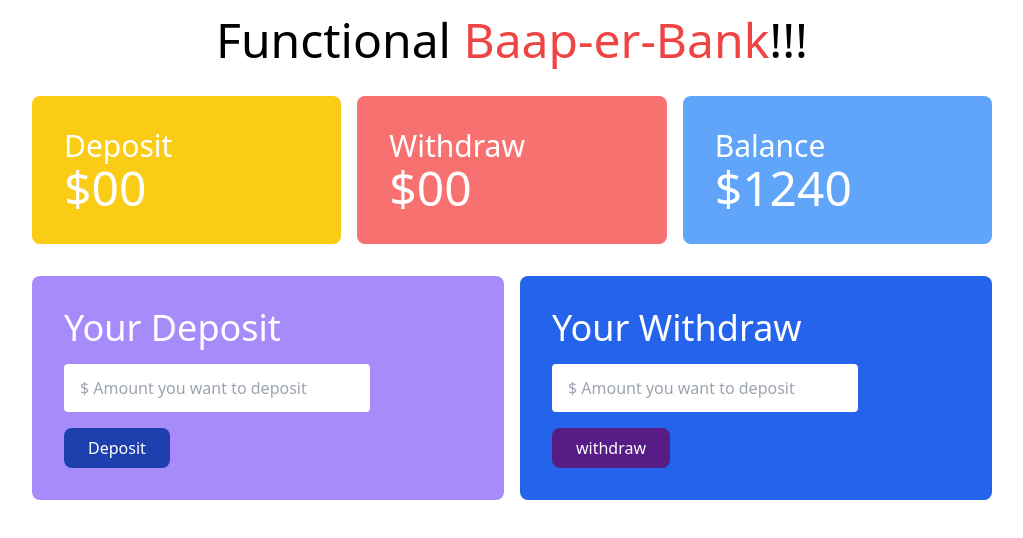
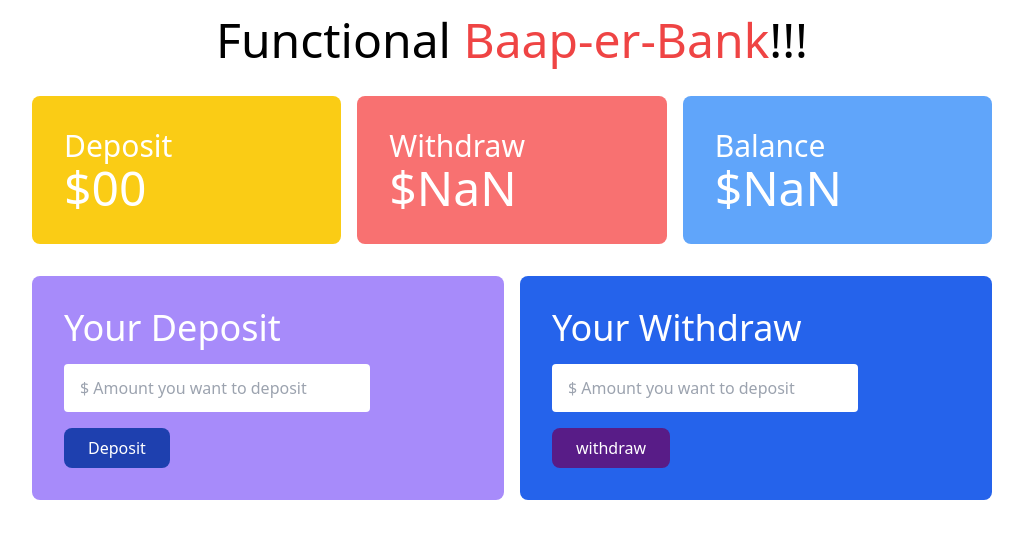
Before and after one commit to shafrinahamed97/baperr-bank-recap, a plain HTML site: page index.html in a window 1280 px wide. Both pictures are taken after a click on the button "withdraw". Shown: the whole page, without its empty margins (128-1151 px from the left). Drawn offline with nearby package versions, Linux system fonts and the light colour scheme.

Commit message:
finished withdraw section

```diff
--- a/index.html
+++ b/index.html
@@ -21,7 +21,7 @@
 
                 </div>
                 <div class="bg-red-400 p-8 rounded-lg"> <h4 class="text-3xl">Withdraw</h4>
-                    <h2 class="text-5xl font-medium">$<span id="withdraw-total"></span>00 </h2>
+                    <h2 class="text-5xl font-medium">$<span id="withdraw-total">00 </span></h2>
 
                 </div>
                 <div class="bg-blue-400 p-8 rounded-lg"> <h4 class="text-3xl">Balance</h4>
@@ -41,7 +41,7 @@
                 </div>
                 <div class="bg-blue-600 p-8 rounded-lg">
                     <h3 class="text-4xl text-white mb-4">Your Withdraw</h3>
-                    <input class="w-3/4 px-4 py-3 rounded block" type="text" placeholder="$ Amount you want to deposit">
+                    <input id="withdraw-field" class="w-3/4 px-4 py-3 rounded block" type="text" placeholder="$ Amount you want to deposit">
                     <button id="btn-withdraw" class="bg-purple-900 px-6 py-2 text-white front-medium hover:bg-fuchsia-500 rounded-lg mt-4">withdraw</button>
                 </div>
 
--- a/js/deposit.js
+++ b/js/deposit.js
@@ -44,4 +44,5 @@
 
 
 
+
  })
--- a/js/withdraw.js
+++ b/js/withdraw.js
@@ -1,7 +1,41 @@
 /*
-   1. add event handler with the withdraw button
+   1. add event handler with the withdraw button.
+   2. get the withdraw amount.
+   3. celar the withdraw input field.
+   4. get previous withdraw total.
+   5. calculate total withdraw amount and set it to the withdraw total element
+   6. get previous balance
+   7. calculate new balance and set it to the balance new element
 
 */
  document.getElementById('btn-withdraw').addEventListener('click', function(){
 
+    // step-2:
+    const withdrawField = document.getElementById('withdraw-field');
+    const newWithdrawAmuntString = withdrawField.value;
+    const newWithdrawAmount = parseFloat(newWithdrawAmuntString);
+
+
+
+    // step-3:
+    withdrawField.value = '';
+
+    // step-4:
+    const withdrawTotalElement  =document.getElementById('withdraw-total');
+    const previousWithdrawTotalString = withdrawTotalElement.innerText;
+    const previousWithdrawTotal = parseFloat(previousWithdrawTotalString);
+
+    // step-5:
+    const newWithdrawTotal = previousWithdrawTotal+ newWithdrawAmount;
+    withdrawTotalElement.innerText = newWithdrawTotal;
+
+    //  step-6:
+    const balanceElement = document.getElementById('balance-total');
+    const previousBalanceTotalString = balanceElement.innerText;
+    const previousBalanceTotal = parseFloat(previousBalanceTotalString);
+
+    // step-7:
+    const newBalanceTotal = previousBalanceTotal - newWithdrawAmount;
+     balanceElement.innerText = newBalanceTotal;
+
  })
```
